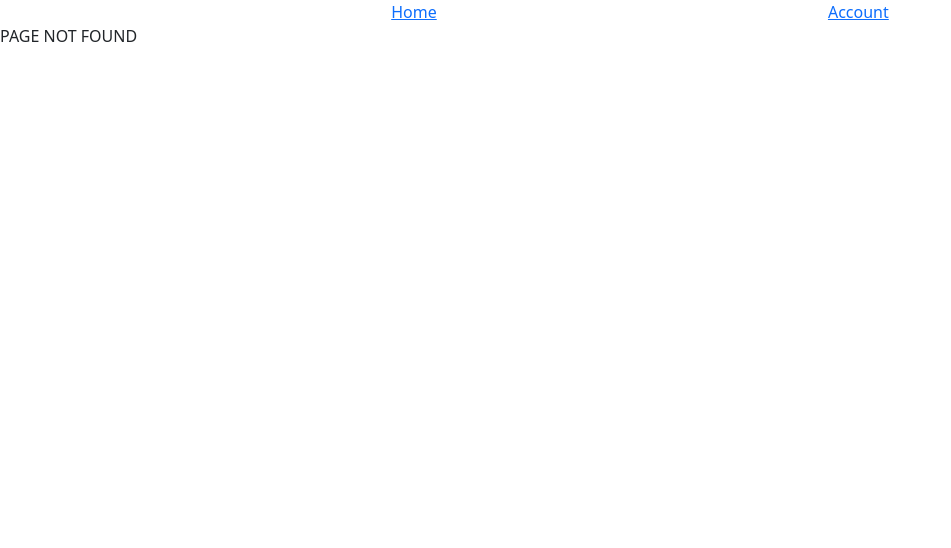
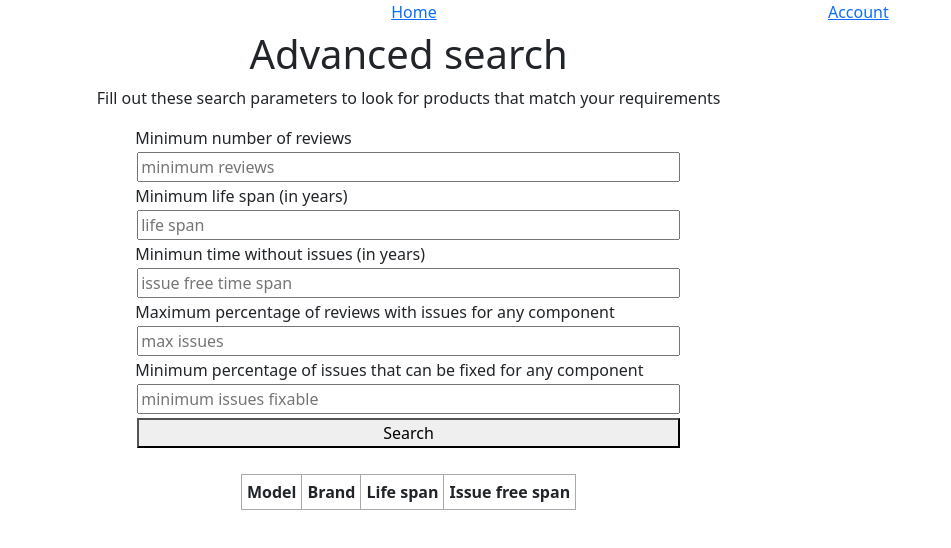
Before and after one commit to Diego-Hiriart/IngWeb-Frontend-DiegoHiriart, a React (Create React App) app: page /brands-models/advanced-search in a window 1280 px wide. Before the commit this address had no page. Shown: the top 548 px of the page, without its empty margins (0-951 px from the left). Built offline with nearby package versions, Linux system fonts and the light colour scheme.

Commit message:
Advanced search complete

```diff
--- a/src/App.jsx
+++ b/src/App.jsx
@@ -11,6 +11,7 @@ import EditUser from "./Views/Users/EditUser";
 import AdminEditUser from "./Views/Users/AdminEditUser";
 import BrandsModelsMenu from "./Views/BrandsModels/BrandsModelsMenu";
 import ModelSearch from "./Views/BrandsModels/ModelSearch";
+import AdvancedSearch from "./Views/BrandsModels/AdvancedSearch";
 import CreatePost from "./Views/BrandsModels/CreatePost";
 import ManagePosts from "./Views/BrandsModels/ManagePosts";
 import EditPost from "./Views/BrandsModels/EditPost";
@@ -43,6 +44,7 @@ function App() {
           <Route path="/users/admin-control" element={<AdminEditUser/>}/>
           <Route path="/brands-models" element={<BrandsModelsMenu/>}/>
           <Route path="/brands-models/model-search" element={<ModelSearch/>}/>
+          <Route path="/brands-models/advanced-search" element={<AdvancedSearch/>}/>
           <Route path="/brands-models/create-post" element={<CreatePost/>}/>
           <Route path="/brands-models/manage-posts" element={<ManagePosts/>}/>
           <Route path="/brands-models/edit-post" element={<EditPost/>}/>
--- /dev/null
+++ b/src/Views/BrandsModels/AdvancedSearch.jsx
@@ -0,0 +1,126 @@
+import {React, useState } from "react";
+
+function AdvancedSearch(){
+    const urlAdvancedSearch = 'https://localhost:7017/api/stats/filter';
+    const [searchResults, setSearchResults] = useState(null);
+    const [filterForm, setFilterForm] = useState({
+        minReviews : 0,
+        minLifeSpanYears : 0,
+        minIssueFreeYears : 0,
+        maxPercentIssues : 0,
+        minPercentFixableIssues : 0
+    })
+
+    const durationString = (days) =>{
+        var years = Math.floor(days/365);
+        var months = Math.floor((days % 365) / 30);
+        var days = Math.floor((days % 365) % 30);
+
+        return years + " year(s) " + months + " month(s) " + days + " day(s) ";
+    }
+
+    const inputStyle = {'margin':'2px'};
+    const spacedStyle = {'margin':'2px'};
+    const tableStyle = {"borderWidth":"1px", 'borderColor':"#aaaaaa", 'borderStyle':'solid', 'padding':'5px', 'overflow':'auto'};
+
+    const handleFormChange = (event) => {
+        var fieldValue = event.target.value;//Get the value of the field
+        event.preventDefault();
+
+        const fieldName = event.target.getAttribute("name");//Get the name field
+
+        if(fieldName == "maxPercentIssues" || fieldName == "minPercentFixableIssues"){
+            fieldValue /= 100;
+        }
+
+        const filterFormData = {...filterForm}//Get the current state of newBorrowing
+        filterFormData[fieldName] = fieldValue//Update the value of a field
+
+        setFilterForm(filterFormData);
+    };
+
+    const handleFormSubmit = (event) => {
+        event.preventDefault();
+
+        const searchModels = async (searchFilter) => {
+            const requestOptions = {
+                method: 'POST',
+                headers: { 'Content-Type': 'application/json'},
+                body: JSON.stringify(searchFilter)
+            };
+            console.log(JSON.stringify(searchFilter))
+            await fetch(urlAdvancedSearch, requestOptions)
+                .then(res => {
+                    if(res.ok){
+                        res.json()
+                        .then(json => setSearchResults(json));
+                    }else{
+                        console.log("Search error");
+                    }
+                });
+        }
+
+        const searchFilter = {
+            minReviews : filterForm.minReviews,
+            minLifeSpanYears : filterForm.minLifeSpanYears,
+            minIssueFreeYears : filterForm.minIssueFreeYears,
+            maxPercentIssues : filterForm.maxPercentIssues,
+            minPercentFixableIssues : filterForm.minPercentFixableIssues
+        }
+
+        searchModels(searchFilter);
+    }
+
+    let content =
+        <div className="container" style={{margin:'6px'}}>
+            <div style={{display: 'flex', flexDirection:"column",  justifyContent:'normal', alignItems:'center', width: '70%'}}>
+                <h1>Advanced search</h1>
+                <p>Fill out these search parameters to look for products that match your requirements</p>
+            </div>
+            <div style={{display: 'flex', flexDirection:"column",  justifyContent:'center', alignItems:'center', width: '70%'}}>
+                <form onSubmit={handleFormSubmit} style={{display: 'flex', flexDirection:"column", justifyContent:'space-evenly', alignItems:'normal', width: '70%'}}>
+                    <label>Minimum number of reviews </label>
+                    <input type="text" name="minReviews" placeholder="minimum reviews" onChange={handleFormChange} style={inputStyle}></input>
+                    <label>Minimum life span (in years) </label>
+                    <input type="text" name="minLifeSpanYears" placeholder="life span" onChange={handleFormChange} style={inputStyle}></input>
+                    <label>Minimun time without issues (in years) </label>
+                    <input type="text" name="minIssueFreeYears" placeholder="issue free time span" onChange={handleFormChange} style={inputStyle}></input>
+                    <label>Maximum percentage of reviews with issues for any component </label>
+                    <input type="text" name="maxPercentIssues" placeholder="max issues" onChange={handleFormChange} style={inputStyle}></input>
+                    <label>Minimum percentage of issues that can be fixed for any component </label>
+                    <input type="text" name="minPercentFixableIssues" placeholder="minimum issues fixable" onChange={handleFormChange} style={inputStyle}></input>
+                    <button type="submit" style={spacedStyle}>Search</button>
+                </form>
+                <br></br>
+                <table>
+                    <thead>
+                        <tr style={tableStyle}>
+                            <th style={tableStyle}>Model</th>
+                            <th style={tableStyle}>Brand</th>
+                            <th style={tableStyle}>Life span</th>
+                            <th style={tableStyle}>Issue free span</th>
+                        </tr>
+                        {searchResults && console.log(searchResults)}
+                    </thead>
+                    {searchResults &&
+                        searchResults.results.map(modelStats =>
+                            <tbody>
+                                <td style={tableStyle}>{modelStats.model.name}</td>
+                                <td style={tableStyle}>{modelStats.brand.name}</td>
+                                <td style={tableStyle}>{durationString(modelStats.lifeSpan)}</td>
+                                <td style={tableStyle}>{durationString(modelStats.issueFree)}</td>
+                            </tbody>
+                        )
+                    }
+                </table>
+            </div>
+        </div>
+
+    return(
+        <div>
+            {content}
+        </div>
+    )
+}
+
+export default AdvancedSearch
--- a/src/Views/BrandsModels/BrandsModelsMenu.jsx
+++ b/src/Views/BrandsModels/BrandsModelsMenu.jsx
@@ -11,6 +11,7 @@ function BrandsModelsMenu(){
             </div>
             <div style={{display: 'flex',  justifyContent:'space-evenly', alignItems:'center', width: '70%'}}>
                 <button onClick={() => {navigate("/brands-models/model-search")}} style={spacedStyle}>Search for a model</button>
+                <button onClick={() => {navigate("/brands-models/advanced-search")}} style={spacedStyle}>Advanced search</button>
                 <button onClick={() => {navigate("/brands-models/create-post")}} style={spacedStyle}>Create post</button>
                 <button onClick={() => {navigate("/brands-models/manage-posts")}} style={spacedStyle}>Manage your posts</button>
             </div>
```
